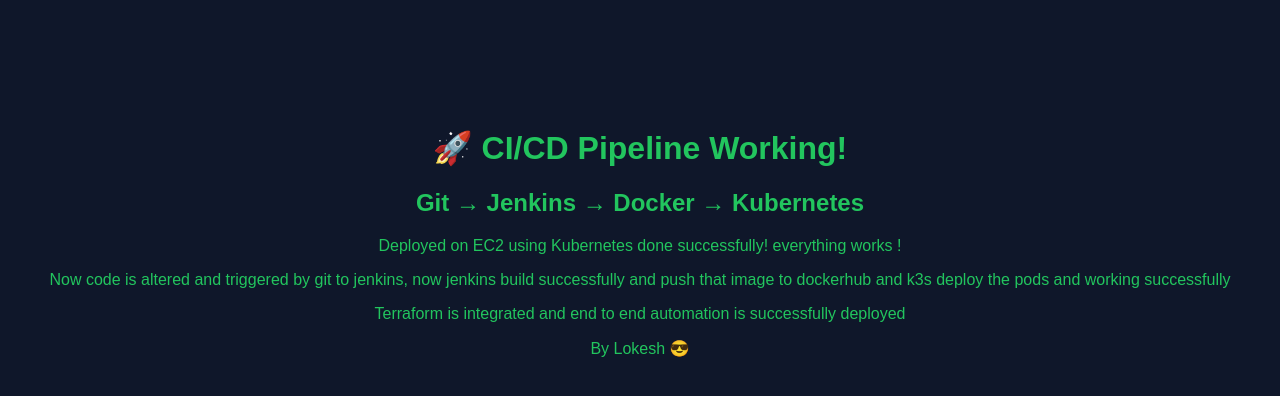
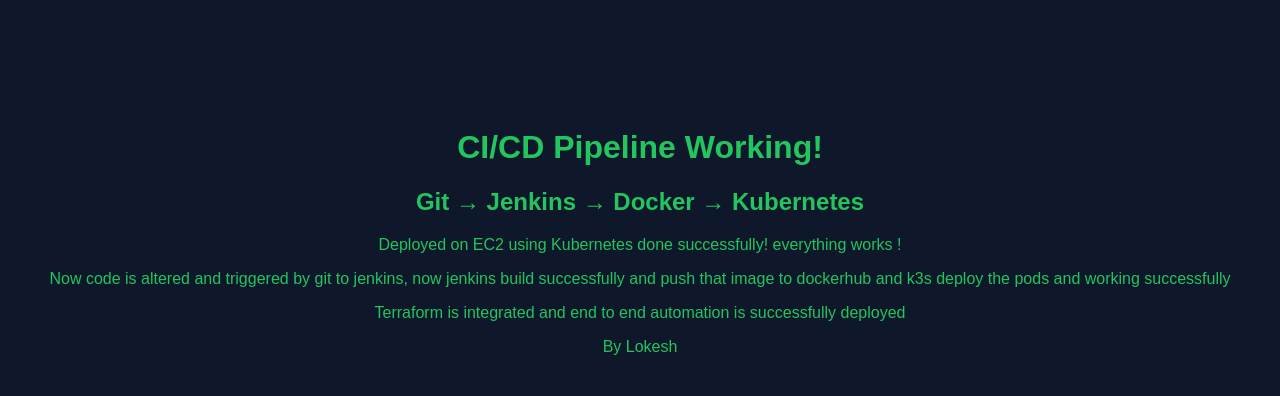
Before and after one commit to lokeshsomasundaram/my-app, a plain HTML site: page index.html in a window 1280 px wide. Drawn offline with Linux system fonts and the light colour scheme.

Commit message:
Update index.html

```diff
--- a/index.html
+++ b/index.html
@@ -13,11 +13,11 @@
     </style>
 </head>
 <body>
-    <h1>🚀 CI/CD Pipeline Working!</h1>
+    <h1>CI/CD Pipeline Working!</h1>
     <h2>Git → Jenkins → Docker → Kubernetes</h2>
     <p>Deployed on EC2 using Kubernetes done successfully! everything works !</p>
     <p>Now code is altered and triggered by git to jenkins, now jenkins build successfully and push that image to dockerhub and k3s deploy the pods and working successfully</p>
     <p>Terraform is integrated and end to end automation is successfully deployed</p>
-    <p>By Lokesh 😎</p>
+    <p>By Lokesh </p>
 </body>
 </html>
```
